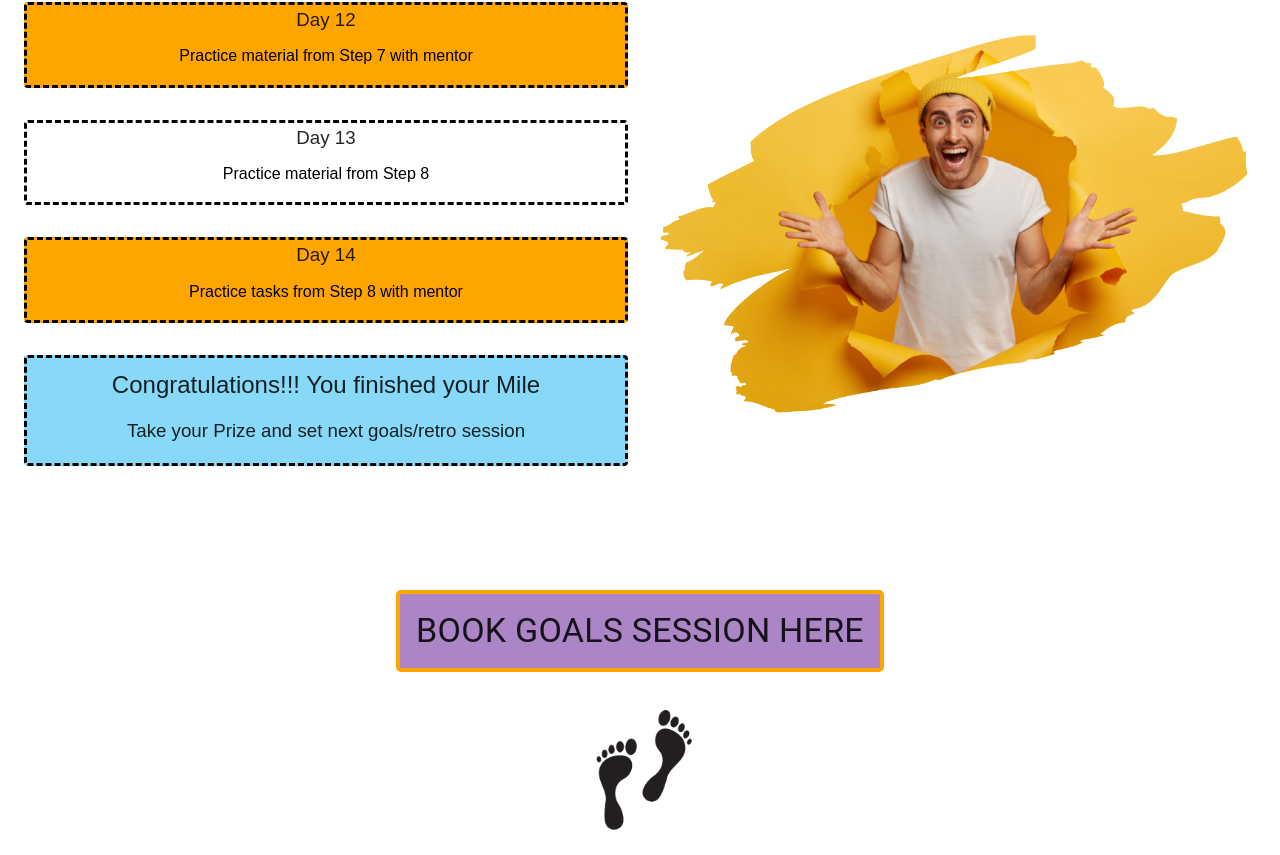
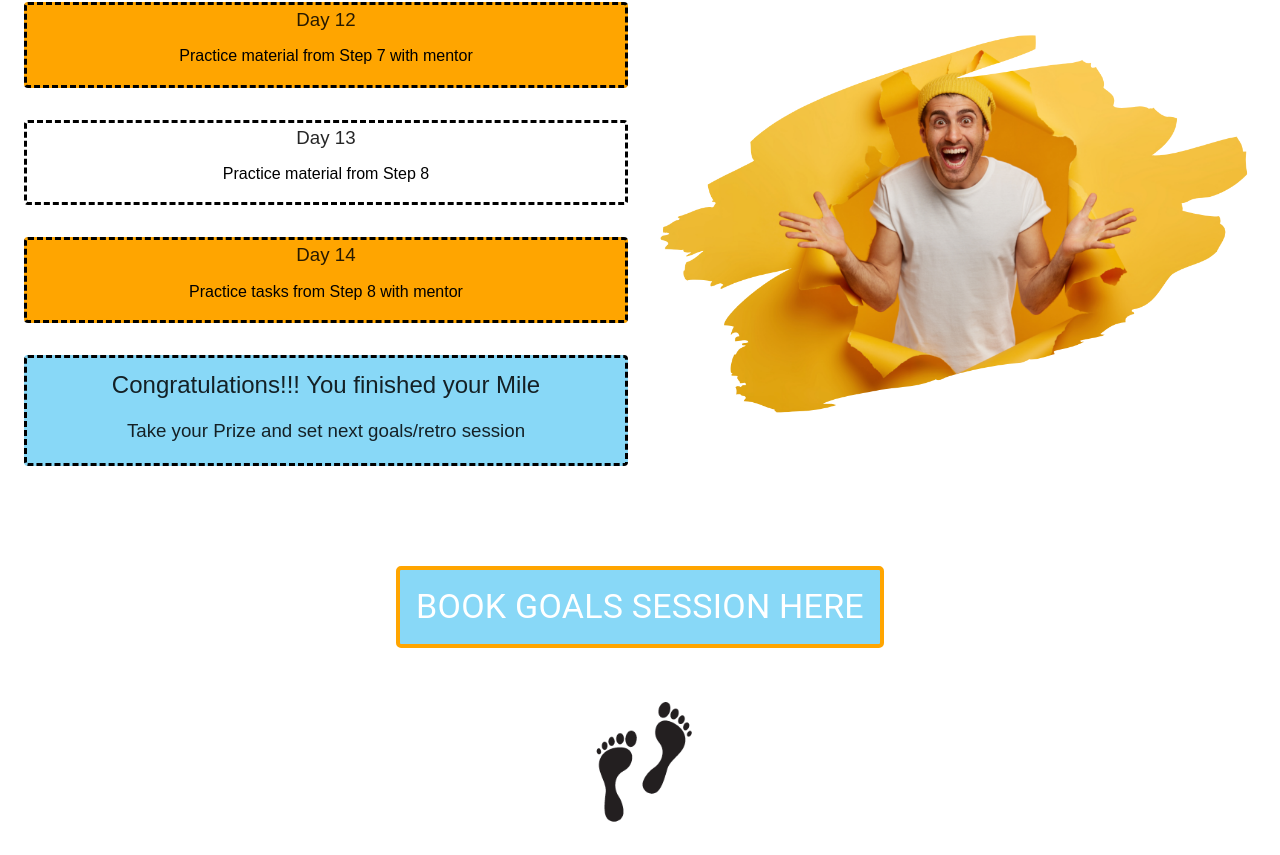
Before and after one commit to marzenazavala/travel4spanish-page, a React (Create React App) app: page /8-steps in a window 1280 px wide. Shown: the part 2766-3621 px from the top of the page. Built offline with nearby package versions, Linux system fonts and the light colour scheme; a web font is replaced by a local one.

Commit message:
Button for booking session

```diff
--- a/src/pages/EightSteps.js
+++ b/src/pages/EightSteps.js
@@ -68,18 +68,32 @@ const useStyles = makeStyles((theme) => ({
 			fontSize: '2rem',
 			weight: 'bold'
 		},
+		// button: {
+		// 	minWidth: 200,
+		// 	backgroundColor: '#ac85c7',
+		// 	marginTop: theme.spacing(5),
+		// 	marginBottom: theme.spacing(0),
+		// 	padding: theme.spacing(2),
+		// 	border: '4px solid orange',
+		// 	'&:hover': {
+		// 		backgroundColor: "orange",
+		// 		border: '4px solid #ac85c7',
+		// 	},
+		// },
 		button: {
-			minWidth: 200,
-			backgroundColor: '#ac85c7',
-			marginTop: theme.spacing(5),
-			marginBottom: theme.spacing(0),
+			border: '4px solid orange',
+			borderRadius: 5,
+			height: '20%',
+			margin: theme.spacing(2, 3),
 			padding: theme.spacing(2),
-			border: '4px solid orange',
-			'&:hover': {
-				backgroundColor: "orange",
-				border: '4px solid #ac85c7',
-			},
-		},
+			backgroundColor: '#88d8f7',
+			color: 'white',
+			"&:hover": {
+				border: '4px solid #88d8f7',
+				backgroundColor: 'orange',
+				color: 'white'
+			}
+		  },
   }));
 
 const EightSteps = () => {
```
